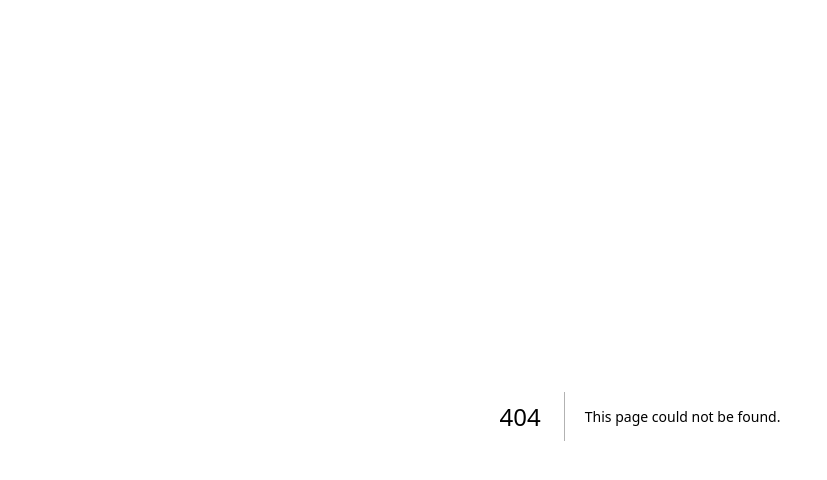
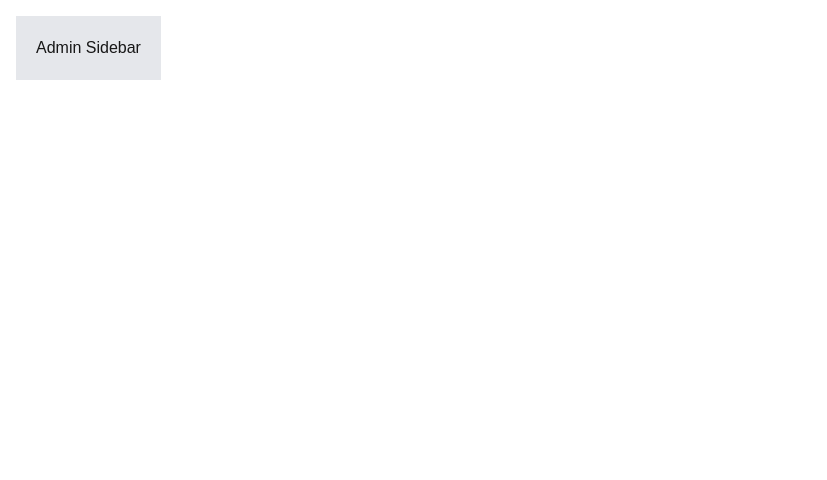
Before and after one commit to Gabriel7721/K24WD03-Next-App-1, a Next.js app: page /admin in a window 1280 px wide. Before the commit this address had no page. Shown: the top 480 px of the page, without its empty margins (0-827 px from the left). Built offline with nearby package versions, Linux system fonts and the light colour scheme.

Commit message:
update admin layout

```diff
--- /dev/null
+++ b/app/admin/layout.tsx
@@ -0,0 +1,15 @@
+import { ReactNode } from "react";
+
+interface Props {
+  children: ReactNode;
+}
+
+const AdminLayout = ({ children }: Props) => {
+  return (
+    <div className="flex">
+      <aside className="bg-gray-200 p-5 mr-5">Admin Sidebar</aside>
+    </div>
+  );
+};
+
+export default AdminLayout;
--- /dev/null
+++ b/app/admin/page.tsx
@@ -0,0 +1,7 @@
+import React from "react";
+
+const AdminHomePage = () => {
+  return <div>AdminHomePage</div>;
+};
+
+export default AdminHomePage;
```
